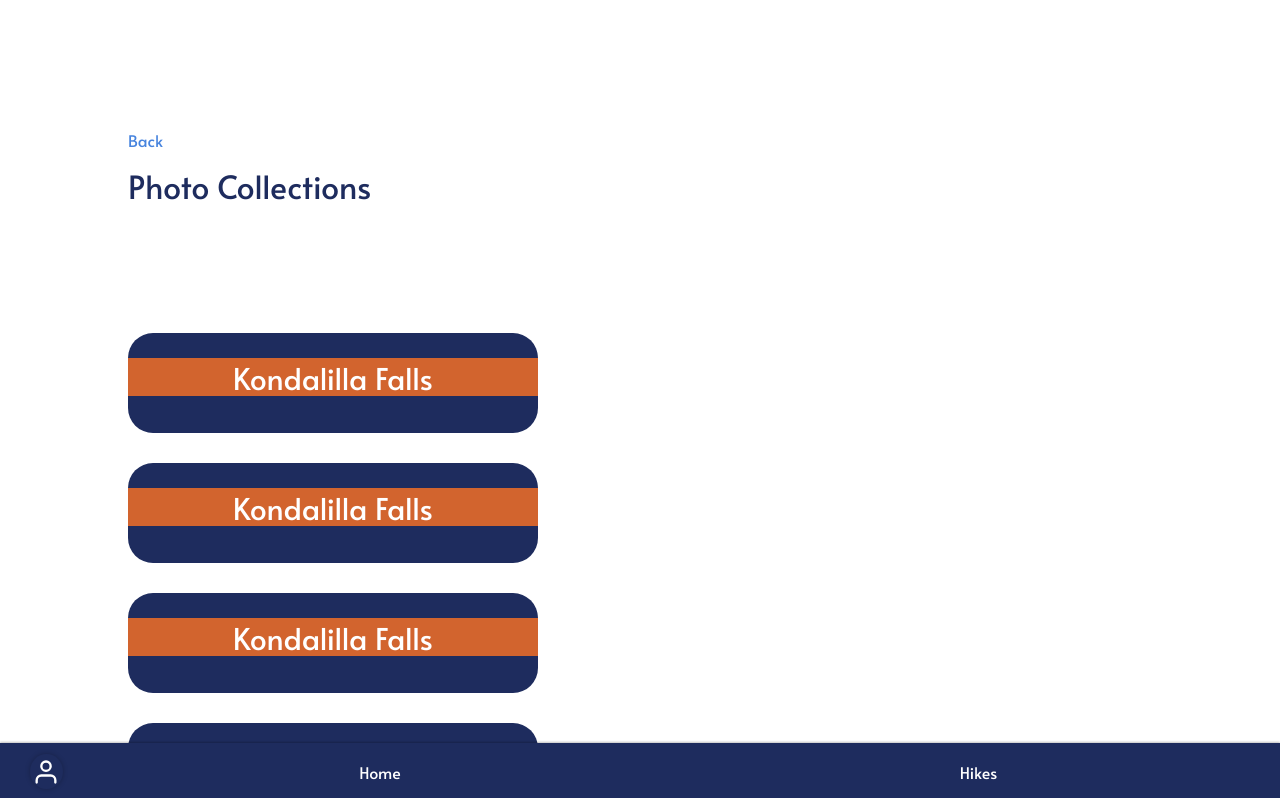
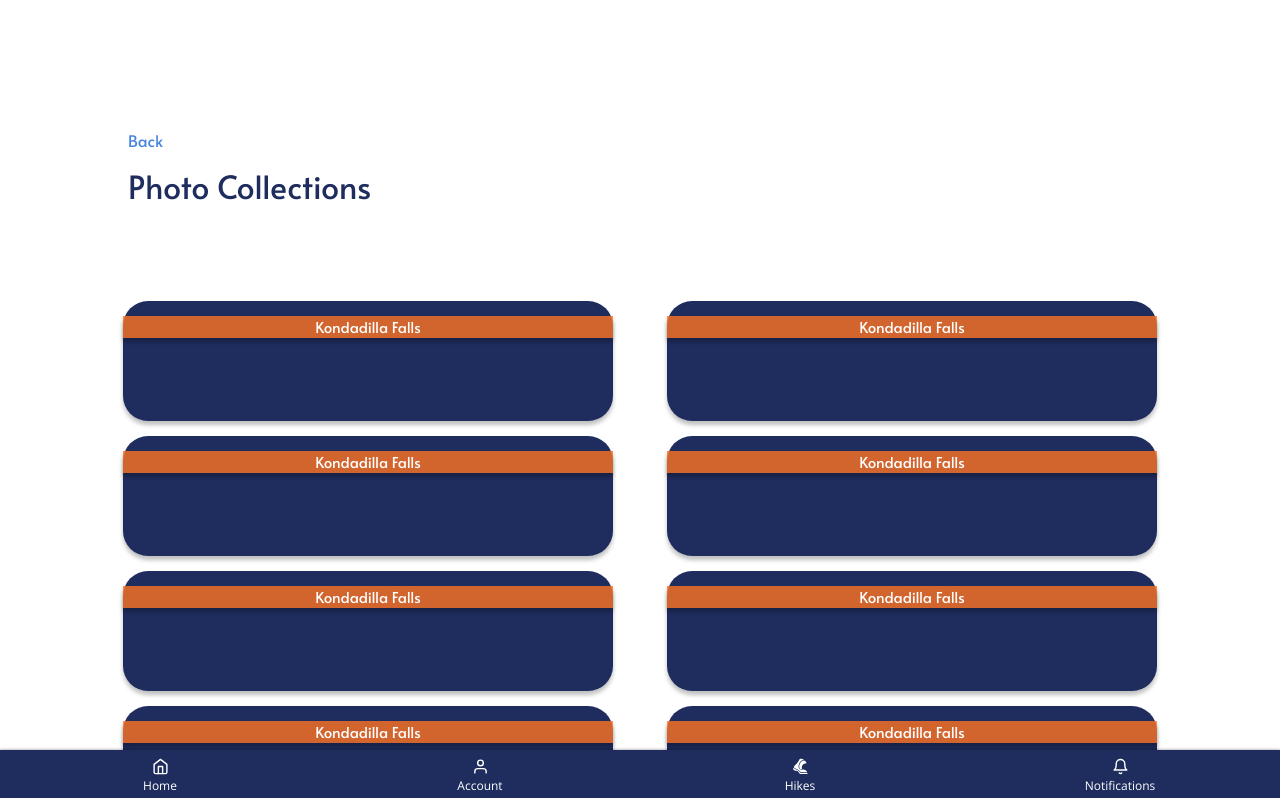
Before and after one commit to Turing-DECO3801/hiking-memory-frontend, a React (Create React App) app: page /photos in a window 1280 px wide. Shown: the top 798 px of the page. Built offline with nearby package versions, Linux system fonts and the light colour scheme.

Commit message:
Added animations

```diff
--- a/src/components/common/AudioModal/AudioModal.scss
+++ b/src/components/common/AudioModal/AudioModal.scss
@@ -26,7 +26,7 @@
     bottom: 0;
 
     background: $white;
-    margin-bottom: 55px;
+    margin-bottom: 48px;
     box-shadow: 0px 0px 5px $low-opacity-black;
     transition: transform 1s ease;
     transform: translateY(0%);
--- a/src/components/common/PopUp/PopUp.scss
+++ b/src/components/common/PopUp/PopUp.scss
@@ -24,6 +24,7 @@
     background: $white;
     border-radius: 20px;
     box-shadow: 0px 4px 4px $low-opacity-black;
+    animation: fade-in 1s ease;
 }
 
 .no-popup {
--- a/src/components/layout/Navbar/Navbar.scss
+++ b/src/components/layout/Navbar/Navbar.scss
@@ -5,7 +5,7 @@ nav {
     position: fixed;
     left: 0;
     bottom: 0;
-    height: 57px;
+    height: 50px;
 
     display: flex;
     align-items: center;
@@ -14,11 +14,11 @@ nav {
     box-shadow: 0px -1px 2px $low-opacity-black;
     background-color: $dark-blue;
     z-index: 101;
+    animation: appear 1s ease;
 }
 
 nav button {
     width: 50px;
-    font-size: 16px;
     border: none;
     background: none;
     display: flex;
@@ -56,4 +56,25 @@ nav button {
 .pages a {
     text-decoration: none;
     color: $white;
+    display: flex;
+    flex-direction: column;
+    align-items: center;
+    justify-content: center;
+    font-family: 'Open Sans', sans-serif;
+    font-size: 12px;
+    width: 30px;
 }
+
+.pages .icon {
+    margin-right: 0;
+    color: $white;
+    margin-bottom: 5px;
+}
+
+.pages a:hover, .pages a:active {
+    color: $white;
+}
+
+.pages .active {
+    color: $orange;
+}
--- a/src/components/layout/Navbar/Navbar.tsx
+++ b/src/components/layout/Navbar/Navbar.tsx
@@ -1,27 +1,33 @@
 import React from 'react';
+import { useLocation } from 'react-router-dom'
 import './Navbar.scss'
 
-import { FiUser } from 'react-icons/fi/'
-import { FaMountain } from 'react-icons/fa/'
-import { FaCalendarCheck } from 'react-icons/fa/'
+import { FiUser, FiHome, FiBell } from 'react-icons/fi/'
+import { GiWalkingBoot } from 'react-icons/gi'
 
 const Navbar = () => {
 
+  const location = useLocation();
+
   return (
     <nav>
-        <a href="/account" className="user-border">
-          <FiUser className="user-icon"/>
-        </a>
-        {/* Account */}
         <div className="pages">
           <a href="/">
-            {/* <FaCalendarCheck className="icon"/> */}
+            <FiHome className={`icon ${location.pathname === "/" ? "active" : ""}`}/>
             Home
           </a>
-          <button>
-            {/* <FaMountain className="icon"/> */}
+          <a href="/account">
+            <FiUser className={`icon ${location.pathname === "/account" ? "active" : ""}`}/>
+            Account
+          </a>
+          <a href="/allhikes">
+            <GiWalkingBoot className={`icon ${location.pathname === "/allhikes" ? "active" : ""}`}/>
             Hikes
-          </button>
+          </a>
+          <a href="/allhikes">
+            <FiBell className={`icon ${location.pathname === "/allhikes" ? "active" : ""}`}/>
+            Notifications
+          </a>
         </div>
     </nav>
   );
--- a/src/pages/Account/Account.scss
+++ b/src/pages/Account/Account.scss
@@ -20,7 +20,7 @@
 
 .account-options {
     position: absolute;
-    bottom: 60px;
+    bottom: 50px;
     width: 100%;
     display: flex;
     align-items: center;
@@ -30,6 +30,7 @@
     border-top-left-radius: 20px;
     border-top-right-radius: 20px;
     box-shadow: 0px 0px 5px $low-opacity-black;
+    animation: fade-in 1s ease;
 }
 
 .account-options .divider {
--- a/src/pages/Home/Home.tsx
+++ b/src/pages/Home/Home.tsx
@@ -25,7 +25,7 @@ const Home = () => {
       <div className="latest-hike">
         <div className="left-half">
           <h5>View your latest hike</h5>
-          <text className="thin-text">Mount Coo-tha 15/08</text>
+          <div className="thin-text">Mount Coo-tha 15/08</div>
         </div>
         <div className="notification-button">
           <FiArrowRight className="arrow-right"/>
--- a/src/pages/Photos/PhotoCard.tsx
+++ b/src/pages/Photos/PhotoCard.tsx
@@ -11,7 +11,7 @@ const PhotoCard = ({ onClick }: PhotoCardProps) => {
   return (
     <div className="photo-card" onClick={onClick}>
       <div className="banner">
-        <div className="banner-header">Kondalilla Falls</div>
+        <div className="banner-header">Kondadilla Falls</div>
       </div>
     </div>
   );
--- a/src/pages/Photos/PhotoGallery.tsx
+++ b/src/pages/Photos/PhotoGallery.tsx
@@ -12,7 +12,7 @@ const PhotoGallery = ({ onClick }: PhotoGalleryProps) => {
   const [images, setImages] = useState(IMAGES);
 
   return (
-    <div className="photo-gallery">
+    <div className="photo-gallery transition">
       <br />
       <Gallery images={images} enableImageSelection={false} onClick={onClick}/>
       <div className="banner">
--- a/src/pages/Photos/Photos.scss
+++ b/src/pages/Photos/Photos.scss
@@ -14,37 +14,47 @@
 }
 
 .collection-selection {
-    margin: 10%;
+    margin: 7.5%;
+    display: flex;
+    flex-wrap: wrap;
+    align-items: flex-start;
+    margin-bottom: 60px;
 }
 
 .photo-card {
     position: relative;
-    width: 40%;
-    height: 100px;
+    min-width: 45%;
+    margin-left: 2.5%;
+    margin-right: 2.5%;
+    height: 120px;
     background: $dark-blue;
-    margin-bottom: 30px;
+    margin-bottom: 15px;
     border-radius: 25px;
+    box-shadow: 0px 4px 4px $low-opacity-black;
+    animation: fade-in 1s ease;
 }
 
 .photo-gallery {
     position: relative;
+    animation: fade-in 1s ease;
 }
 
 .photo-card .banner {
     position: absolute;
-    top: 25px;
+    top: 15px;
     width: 100%;
-    height: 38px;
+    height: 22px;
     background: $high-opacity-orange;
 
     display: flex;
     align-items: center;
     justify-content: center;
+    box-shadow: 0px 4px 4px $low-opacity-black;
 }
 
 .banner .banner-header {
     color: $white;
-    font-size: 30px;
+    font-size: 15px;
 }
 
 .photo-gallery .banner {
@@ -74,6 +84,7 @@
     background: $high-opacity-black;
     top: 0;
     z-index: 101;
+    animation: appear 0.5s ease;
 }
 
 .gallery {
--- a/src/pages/Photos/Photos.tsx
+++ b/src/pages/Photos/Photos.tsx
@@ -17,7 +17,7 @@ const PhotoCollection = () => {
   const [imageIndex, setImageIndex] = useState(0);
 
   const photos = [
-    1,2,3,4,5
+    1,2,3,4,5,6,7,8,9,10,11,12
   ]
 
   const getBackButton = () => {
@@ -59,7 +59,7 @@ const PhotoCollection = () => {
       {
         photos.map((collections, index) => {
           if (selected && index === selectionIndex) {
-            return <PhotoGallery onClick={displayGallery}/>
+            return <PhotoGallery key={index} onClick={displayGallery}/>
           }
         })
       }
@@ -67,7 +67,7 @@ const PhotoCollection = () => {
         {
           photos.map((collections, index) => {
             if (!selected) {
-              return <PhotoCard onClick={() => selectCollection(index)}/>
+              return <PhotoCard key={index} onClick={() => selectCollection(index)}/>
             }
           })
         }
--- a/src/styles/index.scss
+++ b/src/styles/index.scss
@@ -15,3 +15,23 @@
 h2 {
     color: $dark-blue;
 }
+
+@keyframes fade-in {
+    0% {
+        opacity: 10%;
+        transform: translateY(20px);
+    }
+    100% {
+        opacity: 100%;
+        transform: translateY(0%);
+    }
+}
+
+@keyframes appear {
+    0% {
+        opacity: 10%;
+    }
+    100% {
+        opacity: 100%;
+    }
+}
```
